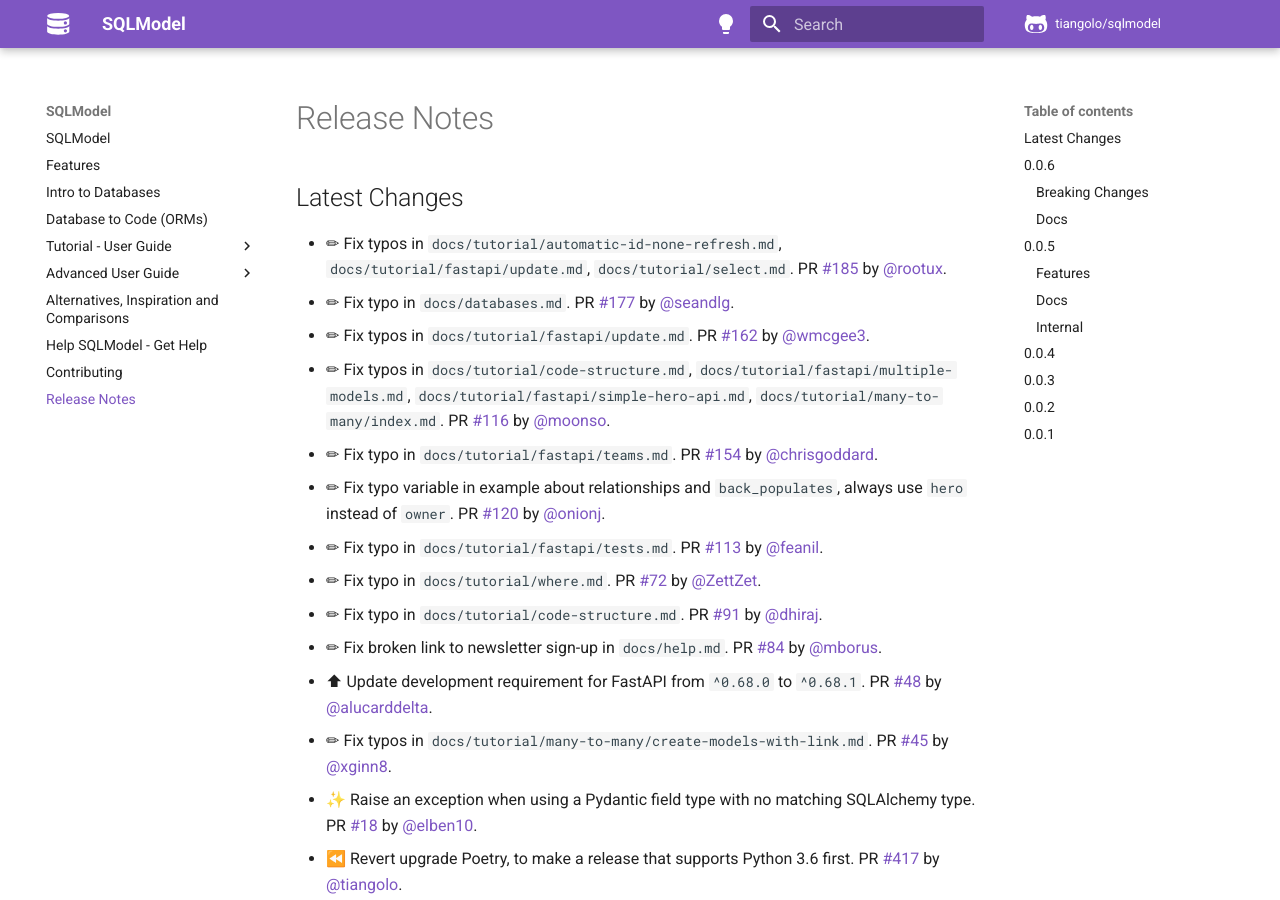
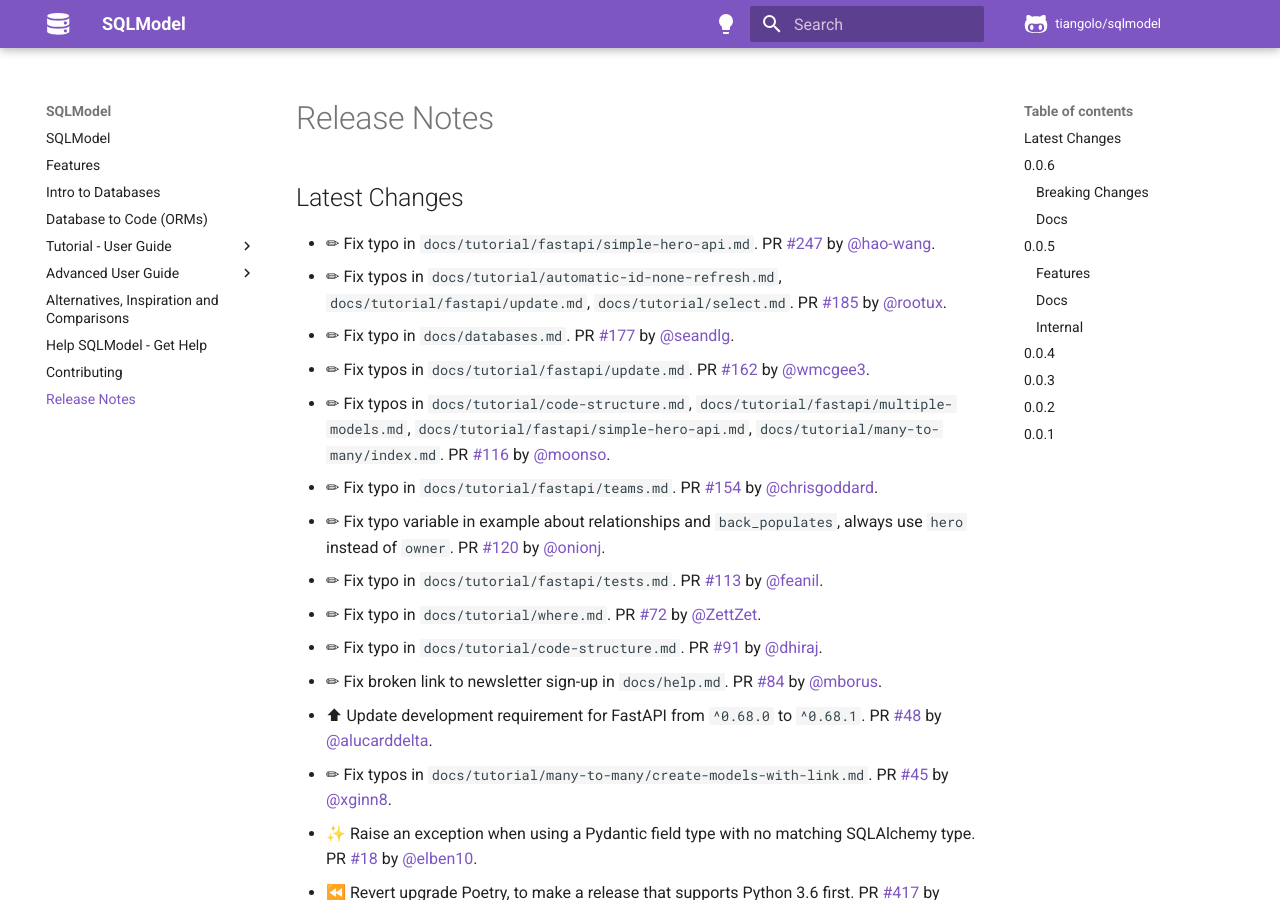
Before and after one commit to upmorpheus/Laravel-perfect, an MkDocs documentation site: the page built from docs/release-notes.md, in a window 1280 px wide and 900 px high. Built offline with MkDocs 1.6.1 and Material for MkDocs 9.7.7, drawn with Linux system fonts in a browser that asks for light colours; comment, search, counter and statistics services are not loaded.

Commit message:
📝 Update release notes

```diff
--- a/docs/release-notes.md
+++ b/docs/release-notes.md
@@ -2,6 +2,7 @@
 
 ## Latest Changes
 
+* ✏ Fix typo in `docs/tutorial/fastapi/simple-hero-api.md`. PR [#247](https://github.com/tiangolo/sqlmodel/pull/247) by [@hao-wang](https://github.com/hao-wang).
 * ✏ Fix typos in `docs/tutorial/automatic-id-none-refresh.md`, `docs/tutorial/fastapi/update.md`, `docs/tutorial/select.md`. PR [#185](https://github.com/tiangolo/sqlmodel/pull/185) by [@rootux](https://github.com/rootux).
 * ✏ Fix typo in `docs/databases.md`. PR [#177](https://github.com/tiangolo/sqlmodel/pull/177) by [@seandlg](https://github.com/seandlg).
 * ✏ Fix typos in `docs/tutorial/fastapi/update.md`. PR [#162](https://github.com/tiangolo/sqlmodel/pull/162) by [@wmcgee3](https://github.com/wmcgee3).
```
